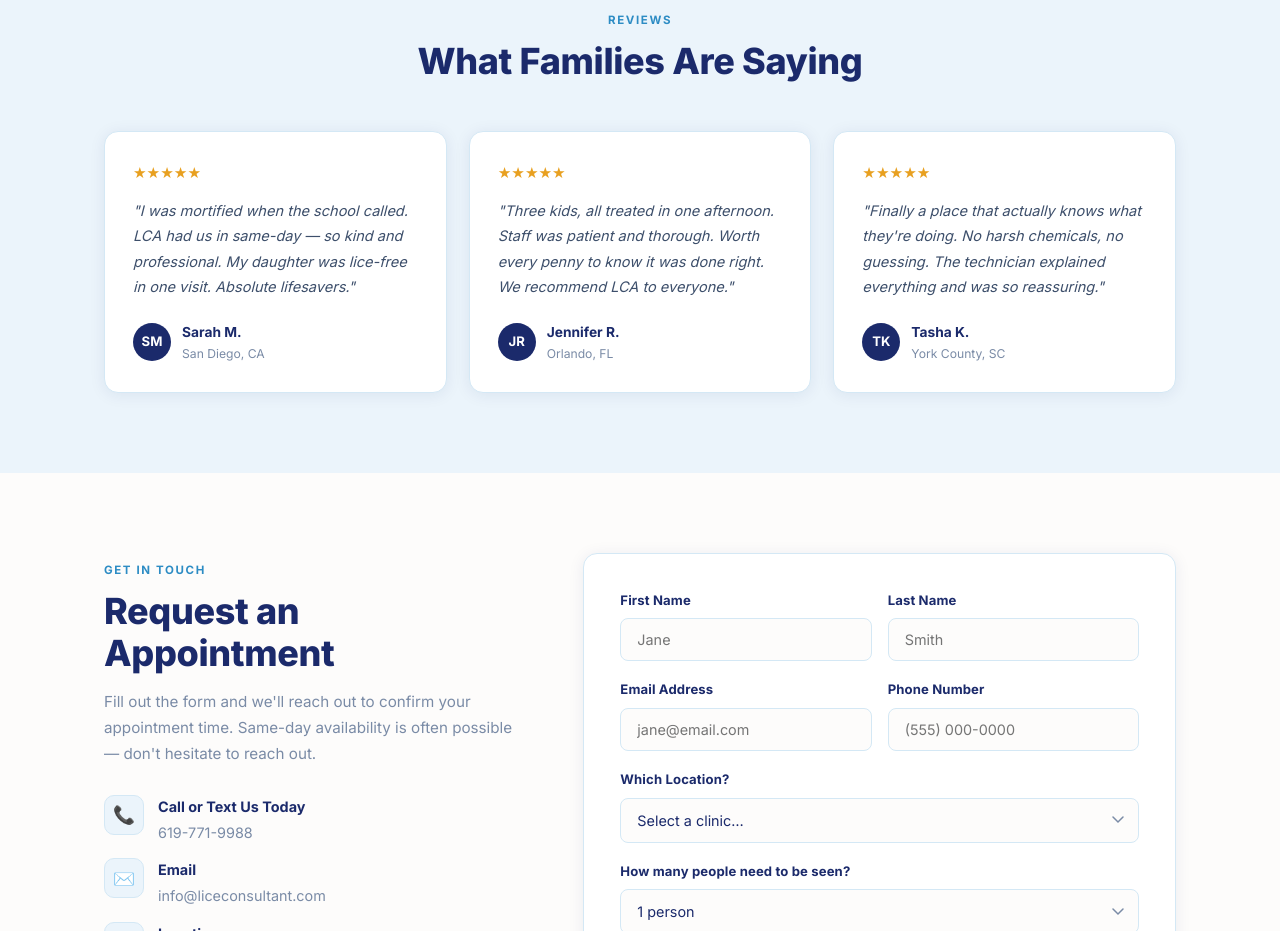
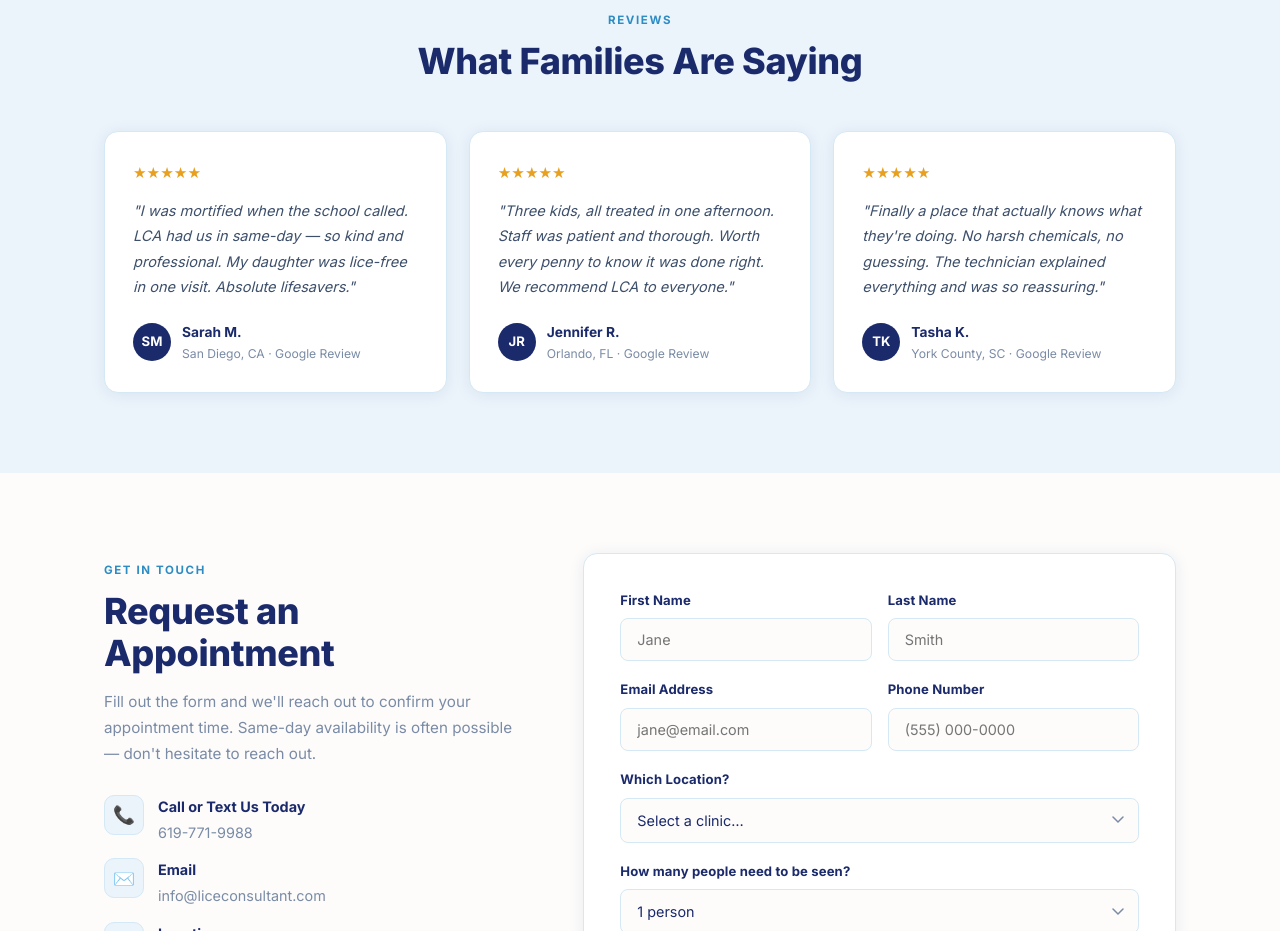
Before and after one commit to shareruss22-boop/lca-website, a plain HTML site: page index.html in a window 1280 px wide. Shown: the part 2980-3911 px from the top of the page. Drawn offline with Linux system fonts and the light colour scheme.

Commit message:
Add files via upload

```diff
--- a/index.html
+++ b/index.html
@@ -1025,39 +1025,39 @@
         <h2 class="section-title">What Families Are Saying</h2>
       </div>
       <div class="testimonials__grid">
-        <div class="testimonial">
+        <a href="https://share.google/HqUPW7JwMXy2fdO2C" target="_blank" rel="noopener" class="testimonial" style="text-decoration:none;display:block;cursor:pointer;">
           <div class="testimonial__stars">★★★★★</div>
           <p class="testimonial__text">"I was mortified when the school called. LCA had us in same-day — so kind and professional. My daughter was lice-free in one visit. Absolute lifesavers."</p>
           <div class="testimonial__author">
             <div class="testimonial__avatar">SM</div>
             <div>
               <div class="testimonial__name">Sarah M.</div>
-              <div class="testimonial__place">San Diego, CA</div>
+              <div class="testimonial__place">San Diego, CA · Google Review</div>
             </div>
           </div>
-        </div>
-        <div class="testimonial">
+        </a>
+        <a href="https://share.google/zToNoCGRtjF8K9ZO7" target="_blank" rel="noopener" class="testimonial" style="text-decoration:none;display:block;cursor:pointer;">
           <div class="testimonial__stars">★★★★★</div>
           <p class="testimonial__text">"Three kids, all treated in one afternoon. Staff was patient and thorough. Worth every penny to know it was done right. We recommend LCA to everyone."</p>
           <div class="testimonial__author">
             <div class="testimonial__avatar">JR</div>
             <div>
               <div class="testimonial__name">Jennifer R.</div>
-              <div class="testimonial__place">Orlando, FL</div>
+              <div class="testimonial__place">Orlando, FL · Google Review</div>
             </div>
           </div>
-        </div>
-        <div class="testimonial">
+        </a>
+        <a href="https://share.google/X2KXD6xLKihDbgwdm" target="_blank" rel="noopener" class="testimonial" style="text-decoration:none;display:block;cursor:pointer;">
           <div class="testimonial__stars">★★★★★</div>
           <p class="testimonial__text">"Finally a place that actually knows what they're doing. No harsh chemicals, no guessing. The technician explained everything and was so reassuring."</p>
           <div class="testimonial__author">
             <div class="testimonial__avatar">TK</div>
             <div>
               <div class="testimonial__name">Tasha K.</div>
-              <div class="testimonial__place">York County, SC</div>
+              <div class="testimonial__place">York County, SC · Google Review</div>
             </div>
           </div>
-        </div>
+        </a>
       </div>
     </div>
   </section>
```
